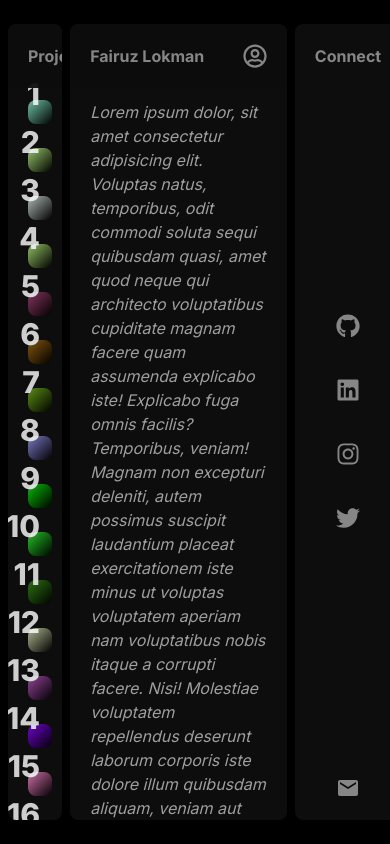
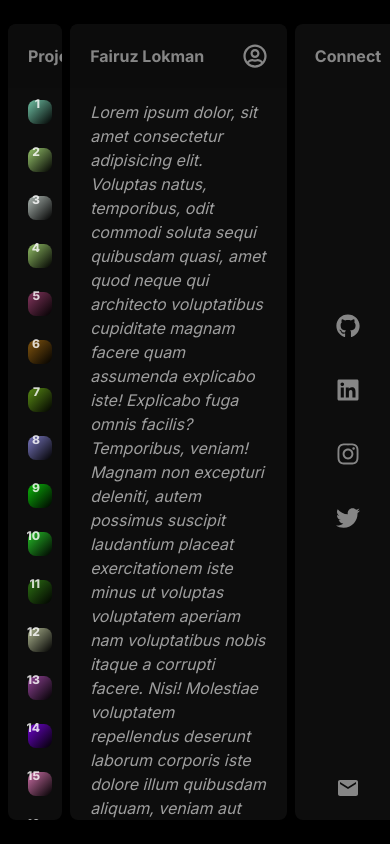
Before and after one commit to fairuzlokman/portfolio, a Next.js app: page / in a window 390 px wide. Built offline with nearby package versions, Linux system fonts and the light colour scheme.

Commit message:
improved

```diff
--- a/src/pages/index.js
+++ b/src/pages/index.js
@@ -36,7 +36,7 @@ export default function Home() {
             style={{ background: `linear-gradient(to bottom right, ${randomColor}, rgba(0, 0, 0, 1))` }}
             className={`w-full h-full rounded-lg flex justify-end items-end p-3`}
           >
-            <p className='font-extrabold text-3xl text-white/80'>{i + 1}</p>
+            <p className='font-extrabold text-xs sm:text-md md:text-xl lg:text-3xl text-white/80 transition-all'>{i + 1}</p>
           </div>
         </div>
       )
@@ -53,7 +53,7 @@ export default function Home() {
         <div className={`realtive ${clicked ? 'w-full' : 'w-1/5'} transition-all duration-500 h-full rounded-lg bg-white/5 overflow-y-scroll no-scrollbar`}>
           <div className='sticky top-0 bg-[#0D0D0D] bg-opacity-95 flex justify-between items-center p-5 rounded-t-lg text-white/50 font-bold'>
             <p className='hover:text-white'>Projects</p>
-            <p onClick={() => setClicked(!clicked)} className='hover:text-white cursor-pointer'>{clicked ? <span>&lt;-</span> : <span>-&gt;</span>}</p>
+            <p onClick={() => setClicked(!clicked)} className='hover:text-white cursor-pointer whitespace-nowrap'>{clicked ? <span>&lt;-</span> : <span>-&gt;</span>}</p>
           </div>
           <div className='flex flex-wrap px-2'>
             {createBox(30)}
```
